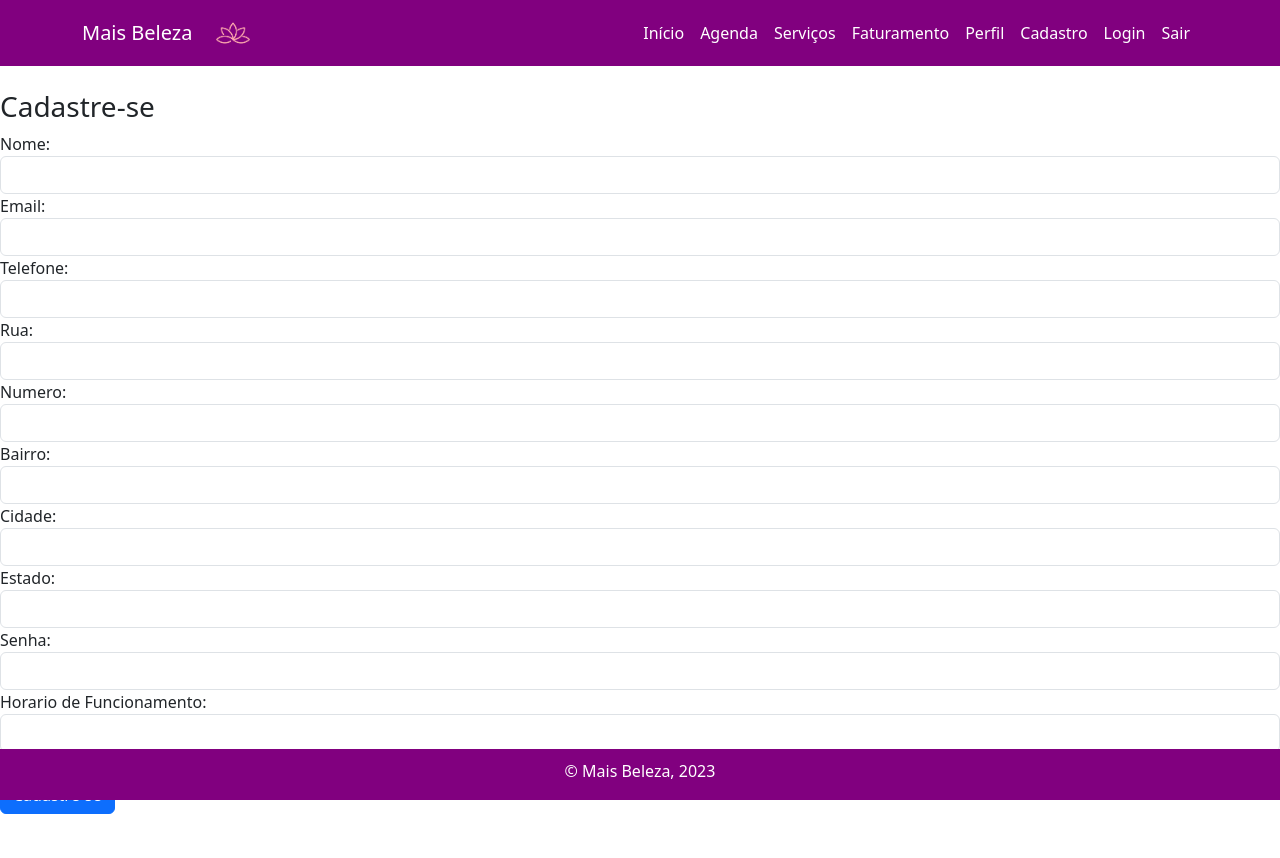
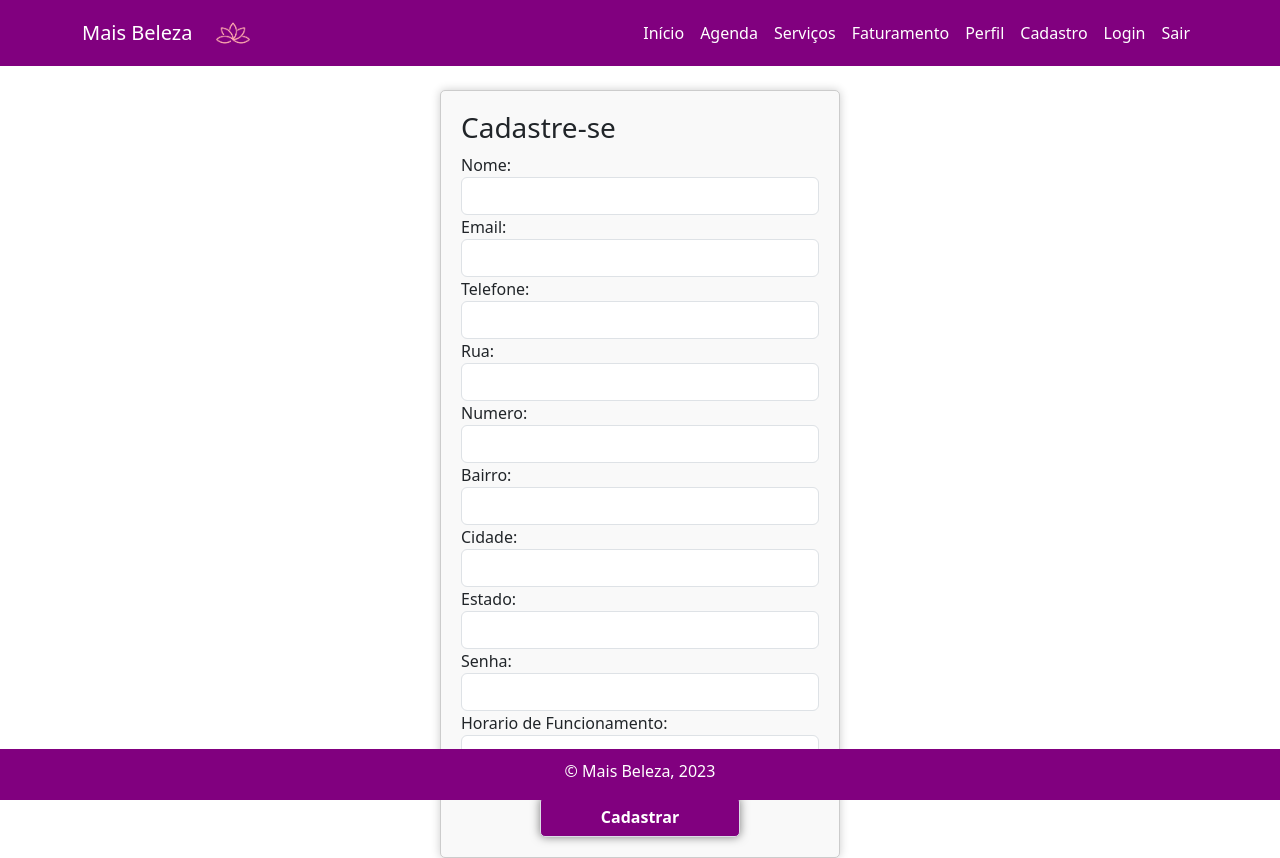
Before and after one commit to ICEI-PUC-Minas-PMV-ADS/pmv-ads-2023-2-e4-proj-dad-t3-maisbeleza, a React (Create React App) app: page /cadastro in a window 1280 px wide. Before the commit the page ends 814 px from the top, so only its background shows below. Built offline with nearby package versions, Linux system fonts and the light colour scheme; no server answers.

Commit message:
Alteração Front: Cadastro-Perfil-Login.

```diff
--- a/src/App.css
+++ b/src/App.css
@@ -55,7 +55,7 @@ body {
 
 @media screen and (max-width: 768px) {
 
-  .banner-content h1{
+  .banner-content h1 {
     font-size: 30px;
   }
 }
@@ -154,13 +154,13 @@ body {
 
 /*MODAL*/
 
-.cadastro-container header{
+.cadastro-container header {
   display: flex;
   align-items: center;
   justify-content: center;
 }
 
-.cadastro-container header button{
+.cadastro-container header button {
   height: 40px;
   width: 200px;
   border-radius: 5px;
@@ -169,10 +169,10 @@ body {
   background: #81007F;
   color: white;
   font-weight: bold;
-    box-shadow: 0px 0px 10px 0px rgba(0,0,0,0.5);
+  box-shadow: 0px 0px 10px 0px rgba(0, 0, 0, 0.5);
 }
 
-.cadastro-container header button:hover{
+.cadastro-container header button:hover {
   opacity: 0.8;
 }
 
@@ -193,7 +193,7 @@ body {
   margin: 32px auto;
   border-width: 2px;
   border-style: solid;
-    box-shadow: 0px 0px 10px 0px rgba(0,0,0,0.5);
+  box-shadow: 0px 0px 10px 0px rgba(0, 0, 0, 0.5);
 }
 
 .cadastro-container table thead th {
@@ -212,6 +212,76 @@ body {
   font-size: 16px;
 }
 
+.login-form {
+
+  text-align: center;
+  max-width: 400px;
+  margin: 0 auto;
+  margin-top: 150px;
+  padding: 30px;
+  border: 1px solid #ccc;
+  border-radius: 5px;
+  background-color: #f9f9f9;
+  box-shadow: 0 0 10px rgba(0, 0, 0, 0.2);
+
+
+}
+
+
+.btn-login {
+
+  height: 40px;
+  width: 150px;
+  border-radius: 5px;
+  border: 1px solid #DCDCE6;
+  transition: border-color 0.5s;
+  background: #81007F;
+  color: white;
+  font-weight: bold;
+  box-shadow: 0px 0px 10px 0px rgba(0, 0, 0, 0.5);
+  margin: 0 auto;
+  display: block;
+
+}
+
+.btn-login:hover {
+
+  background-color: #e66ce3;
+  }
+
+
+.cadastro-form {
+
+  max-width: 400px;
+  margin: 0 auto;
+  padding: 20px;
+  border: 1px solid #ccc;
+  border-radius: 5px;
+  background-color: #f9f9f9;
+  box-shadow: 0 0 10px rgba(0, 0, 0, 0.2);
+}
+
+.btn-cadastro {
+
+  height: 40px;
+  width: 200px;
+  border-radius: 5px;
+  border: 1px solid #DCDCE6;
+  transition: border-color 0.5s;
+  background: #81007F;
+  color: white;
+  font-weight: bold;
+  box-shadow: 0px 0px 10px 0px rgba(0, 0, 0, 0.5);
+  margin: 0 auto;
+  display: block;
+}
+
+.btn-cadastro:hover {
+
+  background-color: #e66ce3;
+ }
+
+
 @media screen and (max-width: 768px) {
 
   .cadastro-container table tbody td {
@@ -221,7 +291,7 @@ body {
 
 @media screen and (max-width: 768px) {
 
-  .cadastro-container table thead th{
+  .cadastro-container table thead th {
     font-size: 14px;
   }
 }
@@ -234,7 +304,7 @@ body {
 }
 
 @media (max-width: 468px) {
-  .table-responsive{
+  .table-responsive {
     overflow-x: scroll;
 
     width: 350px;
--- a/src/pages/Cadastro.js
+++ b/src/pages/Cadastro.js
@@ -38,7 +38,7 @@ function Cadastro() {
     const navigate = useNavigate();
 
 
-   const handleChange = (e) => {
+    const handleChange = (e) => {
         const { name, value } = e.target;
         setMeiSelecionado({
             ...meiSelecionado,
@@ -61,7 +61,7 @@ function Cadastro() {
                 console.log(error);
             });
 
-        };
+    };
 
     const pedidoPost = async () => {
         delete meiSelecionado.id;
@@ -75,7 +75,7 @@ function Cadastro() {
             }).catch(error => {
                 console.log(error);
             });
-        };
+    };
 
 
     useEffect(() => {
@@ -90,9 +90,8 @@ function Cadastro() {
         <div className="App">
             <Menu />
             <br />
-            <h3> Cadastre-se</h3>
-
-            <div className='form-group'>
+            <div className='cadastro-form'>
+                <h3> Cadastre-se </h3>
 
                 <label>Nome: </label>
                 <br />
@@ -140,6 +139,8 @@ function Cadastro() {
                 <input type='text' className='form-control' name='horarioFuncionamento' onChange={handleChange} />
 
                 <br />
+                <button className='btn-cadastro' onClick={() => pedidoPost()}>Cadastrar</button> {"  "}
+
 
             </div>
             {registrationSuccess && (
@@ -147,13 +148,13 @@ function Cadastro() {
             )}
 
 
-            <button className='btn btn-primary' onClick={() => pedidoPost()}>Cadastre-se</button> {"  "}
+
 
 
             <Footer />
 
         </div>
-        );
-    }
+    );
+}
 
 export default Cadastro;
--- a/src/pages/Login.js
+++ b/src/pages/Login.js
@@ -5,8 +5,6 @@ import Footer from "../components/Footer2";
 import 'bootstrap/dist/css/bootstrap.min.css';
 import axios from 'axios';
 import { useNavigate } from 'react-router-dom';
-
-
 
 function Login() {
 
@@ -54,18 +52,13 @@ function Login() {
 
   const [, setToken] = useState(null);
 
-    const abrirFecharModalLogin = () => {
-      setModalLogin(!modalLogin);
-    };
 
   return (
     <div className="Login">
       <Menu />
       <br />
+      <div className='login-form'>
         <h3>Login</h3>
-
-
-            <div className='form-group'>
         <label>Id: </label>
         <br />
         <input
@@ -84,11 +77,13 @@ function Login() {
           name='password'
           value={loginData.password}
           onChange={handleLoginChange}
+        /* placeholder="Digite sua senha" */
+
         />
+        <br />
+        <button className='btn-login' onClick={() => fazerLogin()}>Entrar</button>
+
       </div>
-
-            <button className='btn btn-primary' onClick={() => fazerLogin()}>Login</button>
-            <button className='btn btn-danger' onClick={() => abrirFecharModalLogin()}>Cancelar</button>
 
       <Footer />
     </div>
--- a/src/pages/Perfil.js
+++ b/src/pages/Perfil.js
@@ -9,7 +9,7 @@ import logoPerfil from "../assets/img/logoPerfil.png"
 import { IoMdCreate } from "react-icons/io";
 import { IoIosTrash } from 'react-icons/io';
 
-function App() {
+function Perfil() {
 
   const baseUrl = "https://localhost:7075/api/Meis";
 
@@ -135,16 +135,18 @@ function App() {
 
 
   return (
-    <div className="App">
+    <div className="cadastro-container">
       <Menu />
       <br />
-      <h3> Perfil</h3>
-      <header>
-        <img src={logoPerfil} alt='cadastro' />
-      </header>
+      <div className="centrarConteudo">
+        <h3>Perfil</h3>
+        <header>
+
+        </header>
+      </div>
       <table className='table table-bordered'>
         <thead>
-          <tr>
+          <tr className= 'tabela'>
             <th>Id</th>
             <th>Nome</th>
             <th>Email</th>
@@ -154,7 +156,7 @@ function App() {
             <th>Bairro</th>
             <th>Cidade</th>
             <th>Estado</th>
-            <th>Horário de Funcionamento</th>
+            <th>Expediente</th>
             <th>Operação</th>
           </tr>
         </thead>
@@ -248,7 +250,6 @@ function App() {
             <br />
             <input type='text' className='form-control' name='nomeMei' onChange={handleChange}
               value={meiSelecionado && meiSelecionado.nomeMei} />
-
             <label>Email: </label>
             <br />
             <input type='text' className='form-control' name='email' onChange={handleChange}
@@ -320,4 +321,4 @@ function App() {
   );
 }
 
-export default App;
+export default Perfil;
```
Lines whose indentation alone changed are shown as unchanged.
